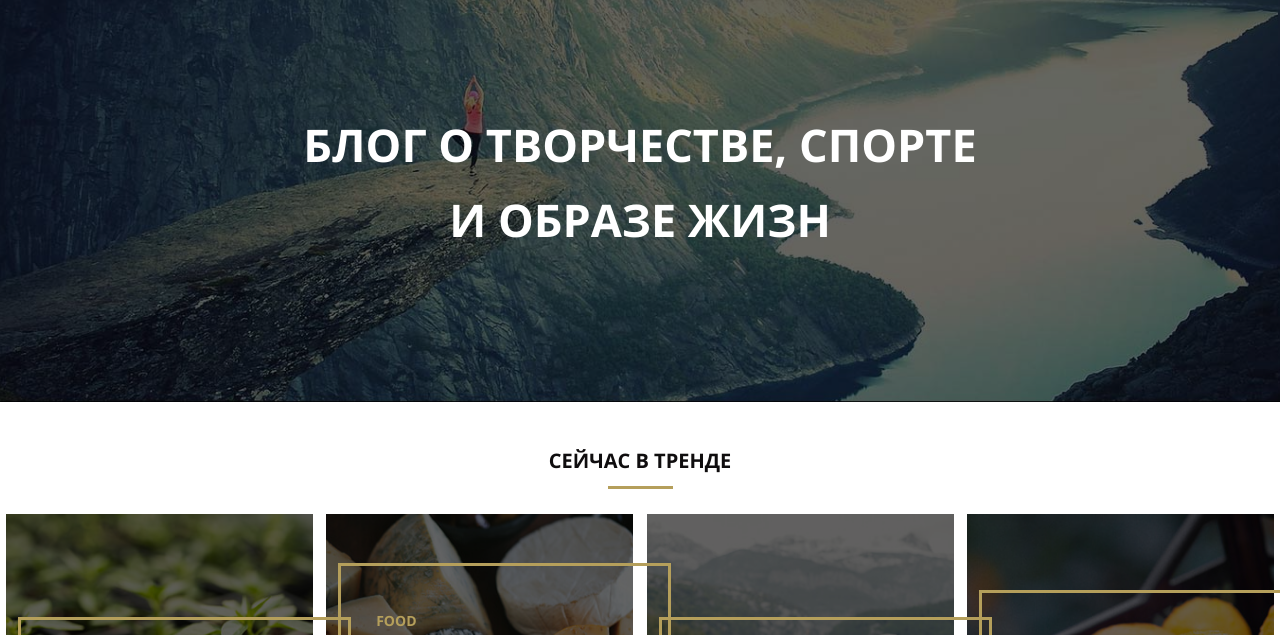
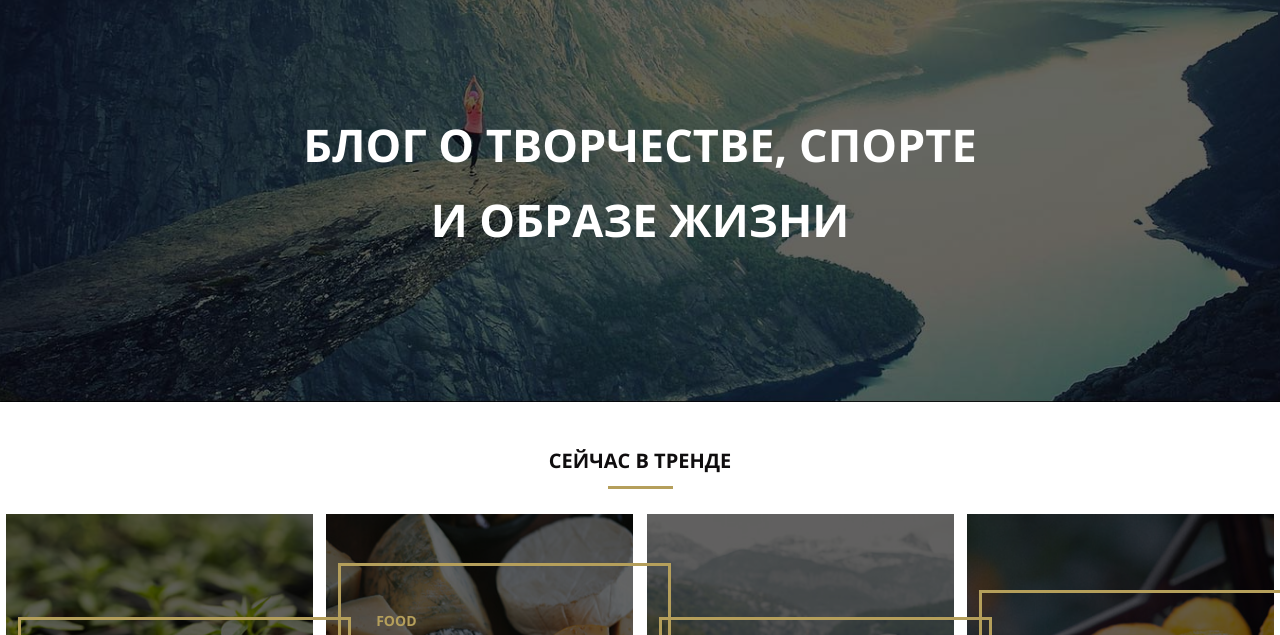
Before and after one commit to mariaosinchuk/mq-diploma, a plain HTML site: page index.html in a window 1280 px wide. Shown: the part 93-728 px from the top of the page. Drawn offline with Linux system fonts and the light colour scheme; files whose address does not match are found by name.

Commit message:
Update index.html

```diff
--- a/index.html
+++ b/index.html
@@ -24,7 +24,7 @@
         <li><a href=#0 class="header-menu-item">контакты</a></li>
       </ul>
     </div>
-    <h1 class="header-title">Блог о творчестве, спорте и образе жизн</h1>
+    <h1 class="header-title">Блог о творчестве, спорте и образе жизни</h1>
   </header>
 
   <main class="content">
```
